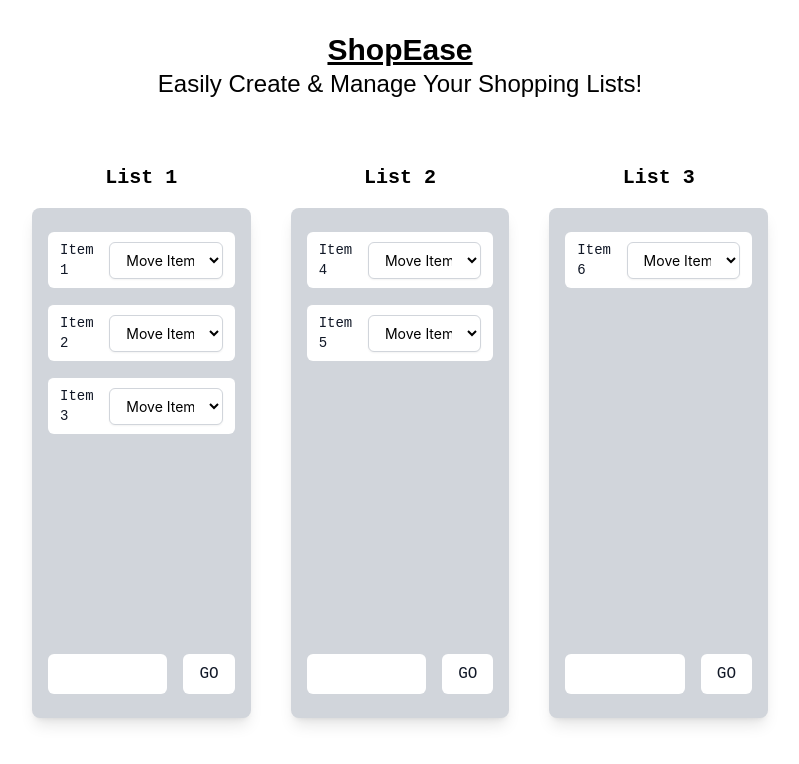
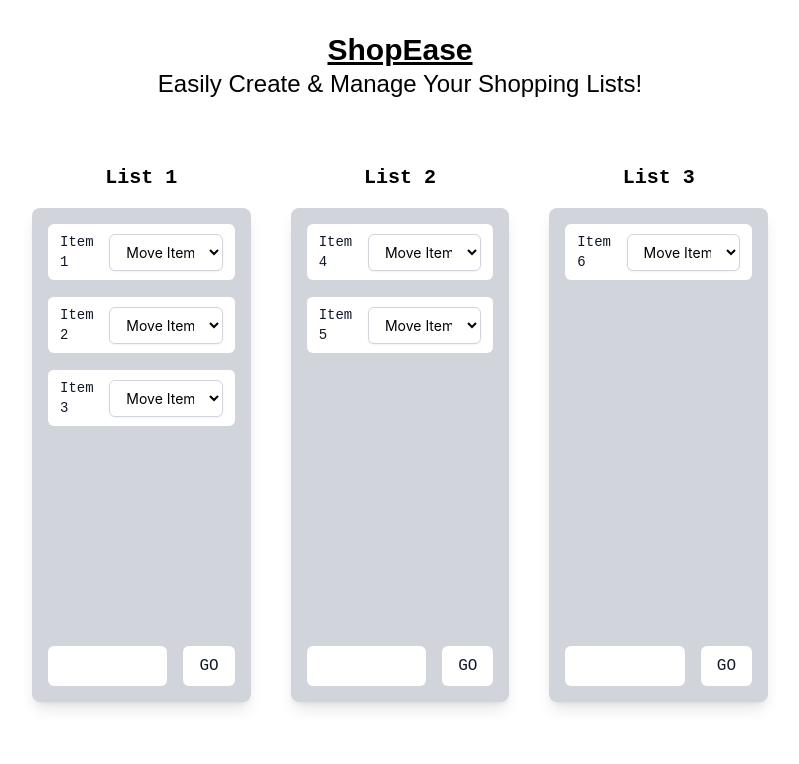
Before and after one commit to emelyn-barrientos/shopease-list-coding-challenge, a React (Create React App) app: page / in a window 1280 px wide. Shown: the top 764 px of the page, without its empty margins (240-1039 px from the left). Built offline with nearby package versions, Linux system fonts and the light colour scheme; a web font is replaced by a local one.

Commit message:
Change py padding on gray bg div

```diff
--- a/src/components/ShoppingList.jsx
+++ b/src/components/ShoppingList.jsx
@@ -22,7 +22,7 @@ function ShoppingList({ listName, items, onMoveItem, onAddItem, listId }) {
       <h3 className="font-mono font-bold text-xl text-center mb-4">
         {listName}
       </h3>
-      <div className="bg-gray-300 shadow-lg rounded-lg px-4 py-6 h-full flex flex-col justify-between">
+      <div className="bg-gray-300 shadow-lg rounded-lg px-4 py-4 h-full flex flex-col justify-between">
         <ul className="divide-y divide-gray-300 flex-grow">
           {items.map((item, index) => (
             <li
```
